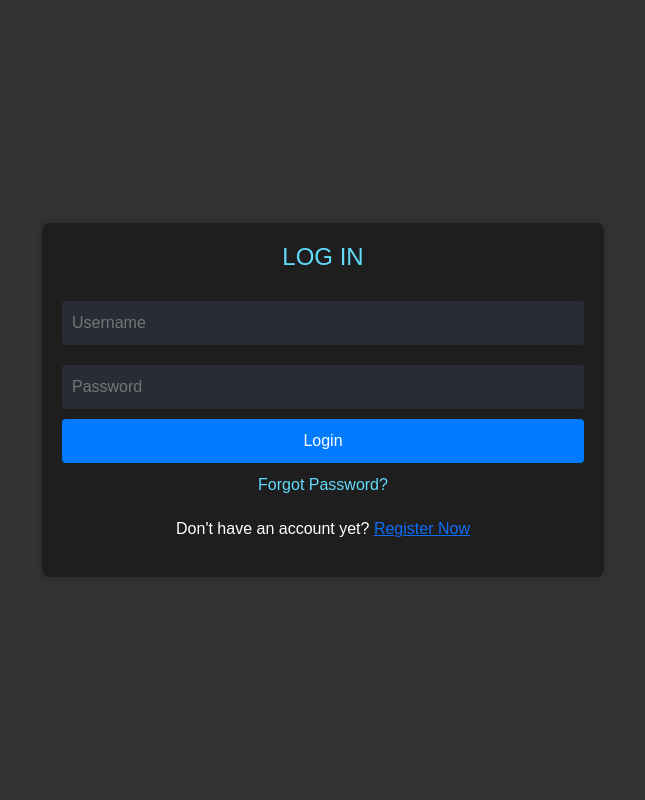
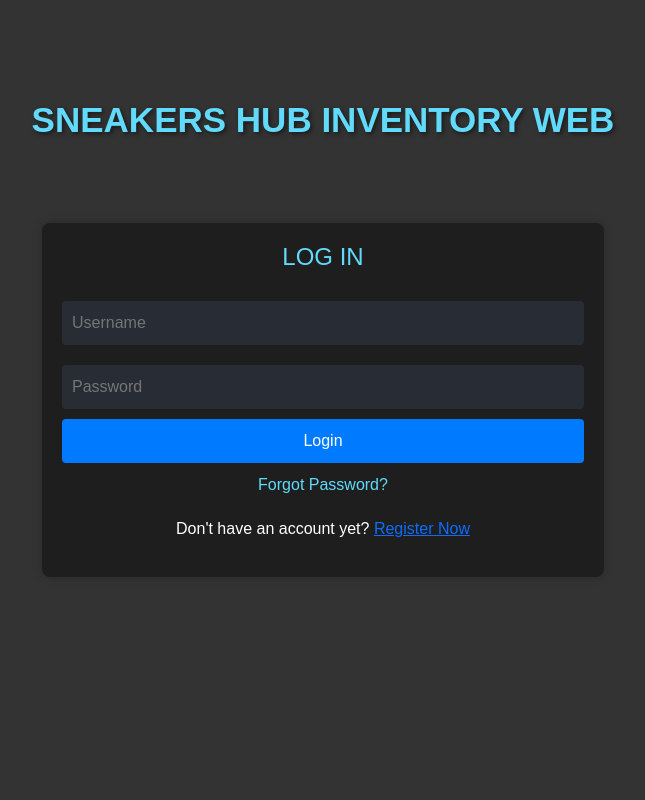
Before and after one commit to brianjo25/sneakers_hub, a Django app: page /login/ in a window 1280 px wide. Shown: the whole page, without its empty margins (317-962 px from the left). Run offline with Django 4.2, Linux system fonts and the light colour scheme.

Commit message:
Menambahkan judul pada login.html

```diff
--- a/main/templates/login.html
+++ b/main/templates/login.html
@@ -17,7 +17,19 @@
         justify-content: center;
         align-items: center;
         height: 100vh;
+        position: relative;
     }
+
+    .background-title {
+    position: absolute;
+    top: 15%;
+    left: 50%;
+    transform: translate(-50%, -50%);
+    font-size: 35px;
+    font-weight: bold;
+    color: #61dafb;
+    text-shadow: 2px 2px 4px rgba(0, 0, 0, 0.5);
+}
 
     .login-container {
         background-color: #1e1e1e;
@@ -73,6 +85,7 @@
 </style>
 
 <div class="login-container">
+    <div class="background-title">SNEAKERS HUB INVENTORY WEB</div>
     <h1 class="login-title">LOG IN</h1>
 
     <form method="POST" action="">
```
